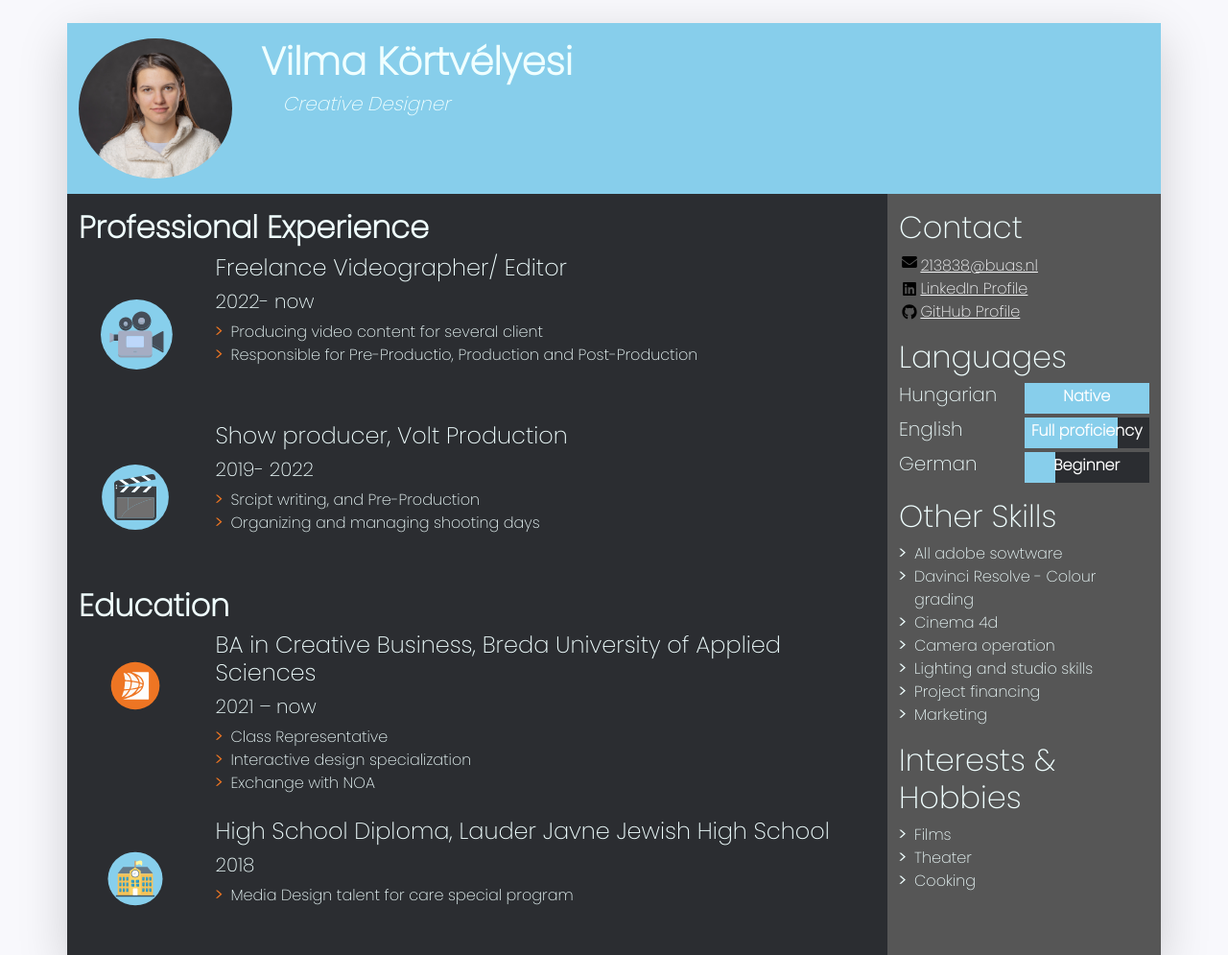
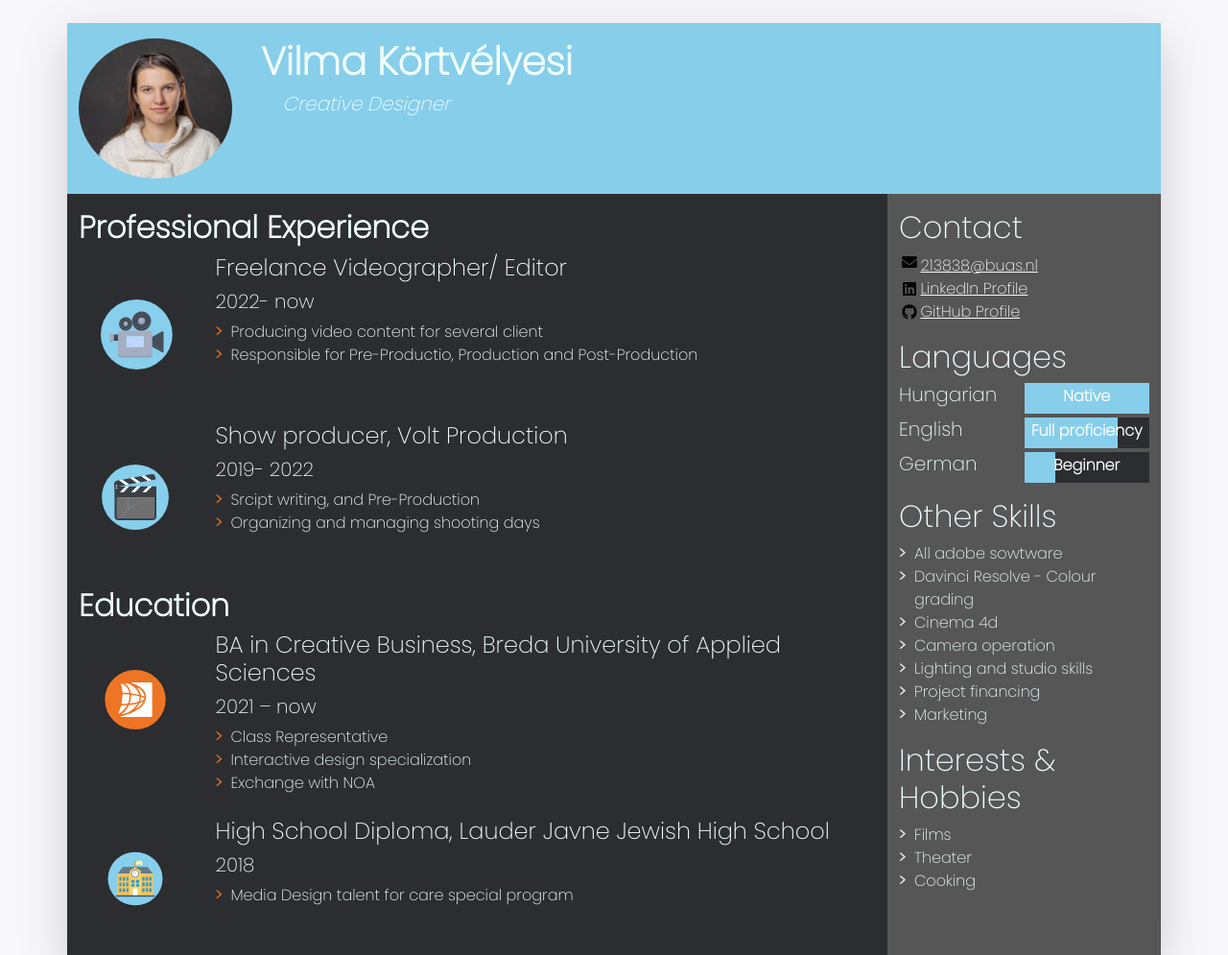
Before and after one commit to vilmakortvelyesi/cv, a plain HTML site: page index.html in a window 1280 px wide. Shown: the top 995 px of the page at 96% size. Drawn offline with nearby package versions, Linux system fonts and the light colour scheme.

Commit message:
Update index.html

```diff
--- a/index.html
+++ b/index.html
@@ -130,7 +130,7 @@
               <!-- Top item in education. And by "top", I mean a Bachelor in Creative Business at BUas. -->
               <li class="biography-item row mb-4">
                 <div class="logo-container col-3 col-sm-2 col-md-2 col-lg-2">
-                  <img class="biography-logo mw-120 d-block mx-auto" src="images/schools/buas.svg" alt="School logo" width="80">
+                  <img class="biography-logo mw-120 d-block mx-auto" src="images/schools/buas.svg" alt="School logo" width="100">
                 </div>
                 <div class="biography-contents col-9 col-sm-10 col-md-9 col-lg-10">
                   <h4>BA in Creative Business, Breda University of Applied Sciences</h4>
```
